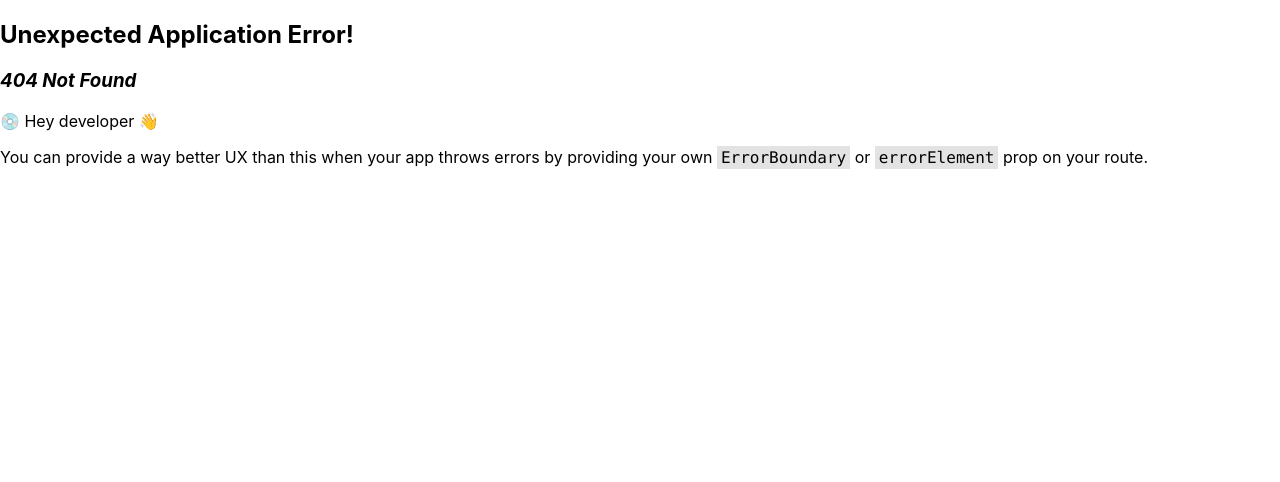
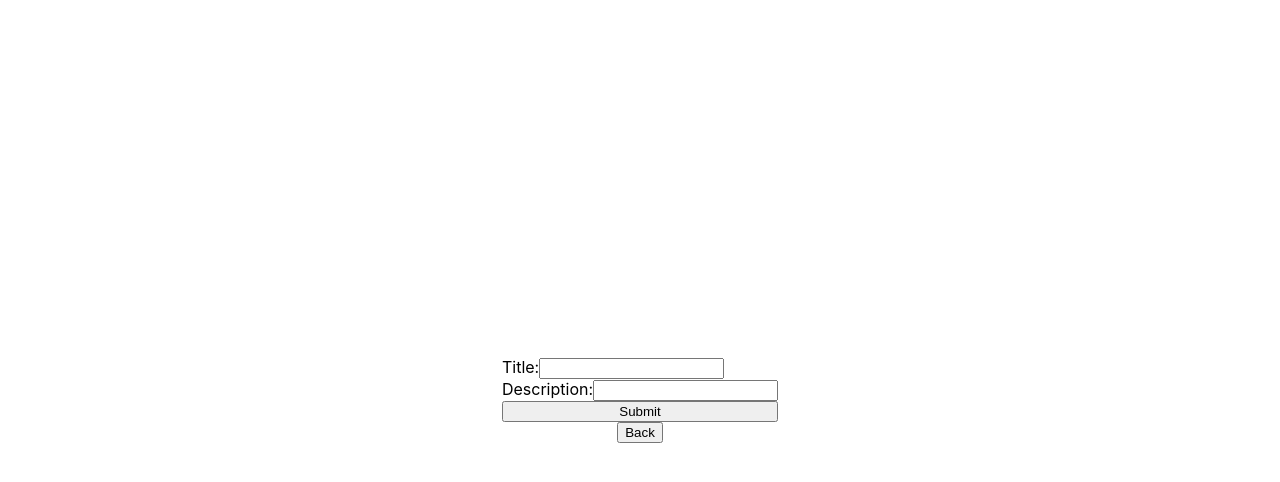
Before and after one commit to keshramjith/simple-notes, a React (Create React App) app in the folder sn-frontend/: page /edit/1 in a window 1280 px wide. Before the commit this address had no page. Shown: the top 482 px of the page. Built offline with nearby package versions, Linux system fonts and the light colour scheme; no server answers.

Commit message:
delete working, need to refresh data when delete occurs. Edit in progress.

```diff
--- a/sn-frontend/src/components/Note.tsx
+++ b/sn-frontend/src/components/Note.tsx
@@ -1,6 +1,16 @@
+import { useNavigate } from "react-router-dom";
+
 import Note from "../types/Note";
 
 const NoteComponent = ({ id, title, description }: Note): JSX.Element => {
+  const navigate = useNavigate();
+
+  const deleteNote = async (id: number) => {
+    await fetch(`http://localhost:8080/notes/${id}`, {
+      method: "DELETE",
+    });
+  };
+
   return (
     <div
       style={{
@@ -19,8 +29,8 @@ const NoteComponent = ({ id, title, description }: Note): JSX.Element => {
         <div>{description}</div>
       </div>
       <div>
-        <button onClick={() => console.log(`move to /${id}`)}>Edit</button>
-        <button>Delete</button>
+        <button onClick={() => navigate(`/edit/${id}`)}>Edit</button>
+        <button onClick={() => deleteNote(id)}>Delete</button>
       </div>
     </div>
   );
--- a/sn-frontend/src/components/pages/Create.tsx
+++ b/sn-frontend/src/components/pages/Create.tsx
@@ -1,11 +1,7 @@
 import React from "react";
 import { useForm } from "react-hook-form";
 import { useNavigate } from "react-router-dom";
-
-interface NoteForm {
-  title: string;
-  description: string;
-}
+import NoteForm from "../../types/NoteForm";
 
 const CreatePage = () => {
   const { register, handleSubmit } = useForm<NoteForm>();
--- /dev/null
+++ b/sn-frontend/src/components/pages/Edit.tsx
@@ -0,0 +1,65 @@
+import React, { useEffect, useState } from "react";
+import { useNavigate, useParams } from "react-router-dom";
+import { useForm } from "react-hook-form";
+
+import NoteForm from "../../types/NoteForm";
+
+const EditPage = () => {
+  const [title, setTitle] = useState("");
+  const [description, setDescription] = useState("");
+  const { id } = useParams();
+  const { register, handleSubmit } = useForm<NoteForm>();
+  const navigate = useNavigate();
+
+  useEffect(() => {
+    const fetchNote = async (id: string) => {
+      const resp = await fetch(`http://localhost:8080/notes/${id}`);
+      const fetchedNote = await resp.json();
+      const { title, description } = fetchedNote;
+      setTitle(title);
+      setDescription(description);
+    };
+    id && fetchNote(id);
+  }, []);
+
+  const editNote = async (formData: NoteForm) => {
+    const resp = await fetch("http://localhost:8080/notes", {
+      method: "PUT",
+      body: JSON.stringify({ id, formData }),
+      headers: {
+        "Content-Type": "application/json",
+      },
+    });
+    const editedNote = await resp.json();
+    editedNote && navigate("/");
+  };
+
+  return (
+    <div
+      style={{
+        minHeight: "100vh",
+        display: "flex",
+        flexDirection: "column",
+        justifyContent: "center",
+        alignItems: "center",
+      }}
+    >
+      <form onSubmit={handleSubmit(editNote)}>
+        <div style={{ display: "flex", flexDirection: "column" }}>
+          <label>
+            Title:
+            <input value={title} {...register("title")} />
+          </label>
+          <label>
+            Description:
+            <input value={description} {...register("description")} />
+          </label>
+          <button type="submit">Submit</button>
+        </div>
+      </form>
+      <button onClick={() => navigate("/")}>Back</button>
+    </div>
+  );
+};
+
+export default EditPage;
--- a/sn-frontend/src/index.tsx
+++ b/sn-frontend/src/index.tsx
@@ -4,6 +4,7 @@ import "./index.css";
 import App from "./App";
 import { createBrowserRouter, RouterProvider } from "react-router-dom";
 import CreatePage from "./components/pages/Create";
+import EditPage from "./components/pages/Edit";
 
 const router = createBrowserRouter([
   {
@@ -14,6 +15,10 @@ const router = createBrowserRouter([
     path: "/create",
     element: <CreatePage />,
   },
+  {
+    path: "/edit/:id",
+    element: <EditPage />,
+  },
 ]);
 
 const root = ReactDOM.createRoot(
--- /dev/null
+++ b/sn-frontend/src/types/NoteForm.ts
@@ -0,0 +1,6 @@
+interface NoteForm {
+  title: string;
+  description: string;
+}
+
+export default NoteForm;
```
Also changed, not shown: 2 other files (tests, documents, lock files or other folders).
